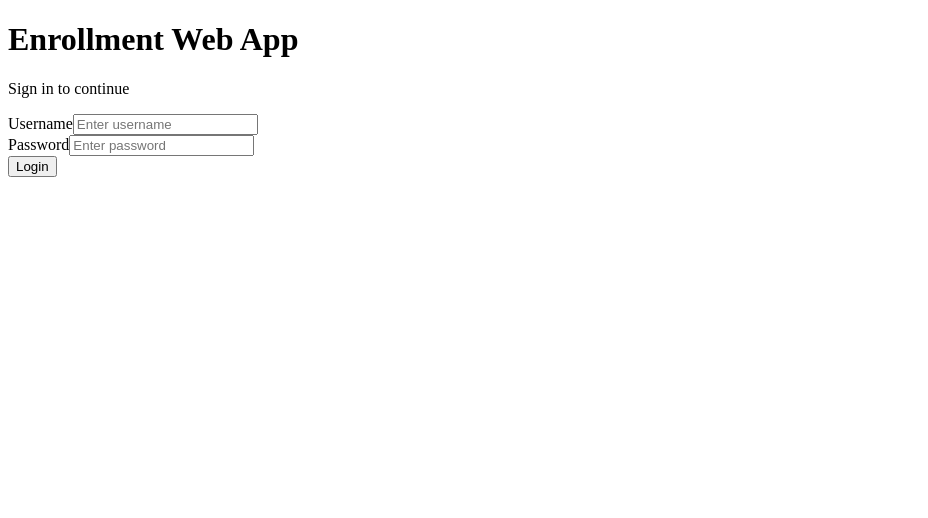
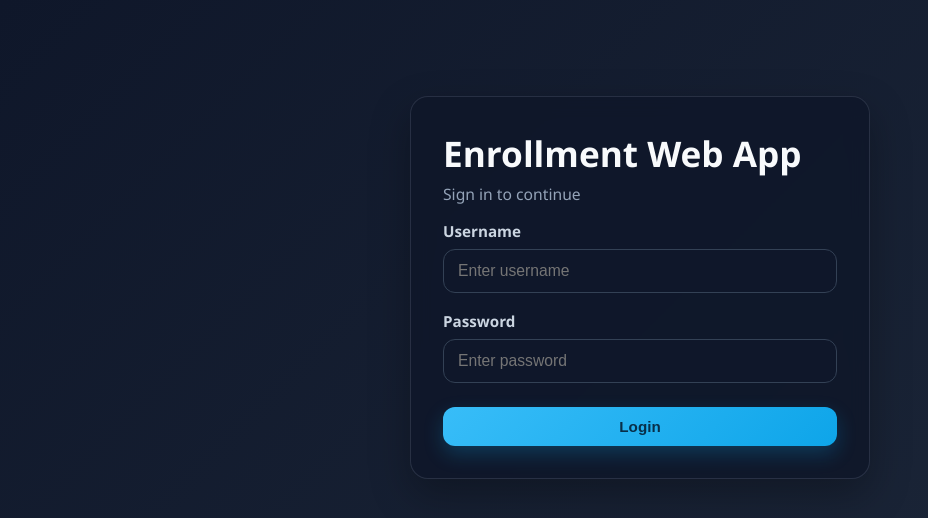
Before and after one commit to xiolian/CSE108-lab8, a React app in the folder frontend/: page / in a window 1280 px wide. Shown: the top 518 px of the page, without its empty margins (0-928 px from the left). Built offline with nearby package versions, Linux system fonts and the light colour scheme; the HTML template or start-up script is replaced by a standard one.

Commit message:
Add App.css for styling the application

```diff
--- a/frontend/src/App.css
+++ b/frontend/src/App.css
@@ -0,0 +1,209 @@
+* {
+  box-sizing: border-box;
+}
+
+body {
+  margin: 0;
+  font-family: "Segoe UI", Tahoma, Geneva, Verdana, sans-serif;
+  background: linear-gradient(135deg, #0f172a, #1e293b);
+  color: #e2e8f0;
+}
+
+.page-shell {
+  min-height: 100vh;
+  padding: 32px 16px;
+}
+
+.app-container {
+  max-width: 1100px;
+  margin: 0 auto;
+}
+
+.topbar {
+  display: flex;
+  justify-content: space-between;
+  align-items: center;
+  gap: 16px;
+  margin-bottom: 20px;
+  flex-wrap: wrap;
+}
+
+h1 {
+  margin: 0;
+  font-size: 2.2rem;
+  color: #f8fafc;
+}
+
+h2 {
+  margin-top: 0;
+  margin-bottom: 16px;
+  color: #f8fafc;
+}
+
+.subtitle {
+  margin-top: 6px;
+  color: #94a3b8;
+  font-size: 0.98rem;
+}
+
+.card,
+.login-card {
+  background: rgba(15, 23, 42, 0.88);
+  border: 1px solid rgba(148, 163, 184, 0.18);
+  border-radius: 18px;
+  box-shadow: 0 16px 40px rgba(0, 0, 0, 0.28);
+  backdrop-filter: blur(10px);
+}
+
+.card {
+  padding: 24px;
+  margin-bottom: 22px;
+}
+
+.login-card {
+  max-width: 460px;
+  margin: 64px auto;
+  padding: 32px;
+}
+
+.form-group {
+  margin-bottom: 18px;
+}
+
+label {
+  display: block;
+  margin-bottom: 8px;
+  font-size: 0.95rem;
+  font-weight: 600;
+  color: #cbd5e1;
+}
+
+input {
+  width: 100%;
+  padding: 12px 14px;
+  border-radius: 12px;
+  border: 1px solid #334155;
+  background: #0f172a;
+  color: #f8fafc;
+  font-size: 0.98rem;
+  outline: none;
+  transition: border-color 0.2s ease, box-shadow 0.2s ease, transform 0.15s ease;
+}
+
+input:focus {
+  border-color: #38bdf8;
+  box-shadow: 0 0 0 4px rgba(56, 189, 248, 0.15);
+}
+
+button {
+  border: none;
+  border-radius: 12px;
+  padding: 11px 16px;
+  font-size: 0.95rem;
+  font-weight: 700;
+  cursor: pointer;
+  transition: transform 0.15s ease, opacity 0.2s ease, box-shadow 0.2s ease;
+}
+
+button:hover {
+  transform: translateY(-1px);
+}
+
+button:disabled {
+  cursor: not-allowed;
+  opacity: 0.55;
+  transform: none;
+}
+
+.primary-btn {
+  background: linear-gradient(135deg, #38bdf8, #0ea5e9);
+  color: #082f49;
+  box-shadow: 0 8px 20px rgba(14, 165, 233, 0.24);
+}
+
+.danger-btn {
+  background: linear-gradient(135deg, #ef4444, #dc2626);
+  color: white;
+  box-shadow: 0 8px 20px rgba(239, 68, 68, 0.24);
+}
+
+.login-btn {
+  width: 100%;
+  margin-top: 6px;
+}
+
+.message-box {
+  margin-top: 16px;
+  padding: 12px 14px;
+  border-radius: 12px;
+  background: rgba(56, 189, 248, 0.12);
+  border: 1px solid rgba(56, 189, 248, 0.25);
+  color: #bae6fd;
+}
+
+.table-wrap {
+  overflow-x: auto;
+  border-radius: 14px;
+}
+
+table {
+  width: 100%;
+  border-collapse: collapse;
+  overflow: hidden;
+  border-radius: 14px;
+}
+
+thead {
+  background: #1e293b;
+}
+
+th {
+  text-align: left;
+  padding: 14px 16px;
+  color: #7dd3fc;
+  font-size: 0.95rem;
+  border-bottom: 1px solid #334155;
+}
+
+td {
+  padding: 14px 16px;
+  border-bottom: 1px solid #243244;
+  color: #e2e8f0;
+  background: rgba(15, 23, 42, 0.72);
+}
+
+tbody tr:hover td {
+  background: rgba(30, 41, 59, 0.95);
+}
+
+iframe {
+  background: white;
+}
+
+@media (max-width: 768px) {
+  .page-shell {
+    padding: 20px 12px;
+  }
+
+  .card,
+  .login-card {
+    padding: 18px;
+  }
+
+  h1 {
+    font-size: 1.8rem;
+  }
+
+  th,
+  td {
+    padding: 12px;
+  }
+
+  .topbar {
+    align-items: stretch;
+  }
+
+  .danger-btn {
+    width: 100%;
+  }
+}
```
